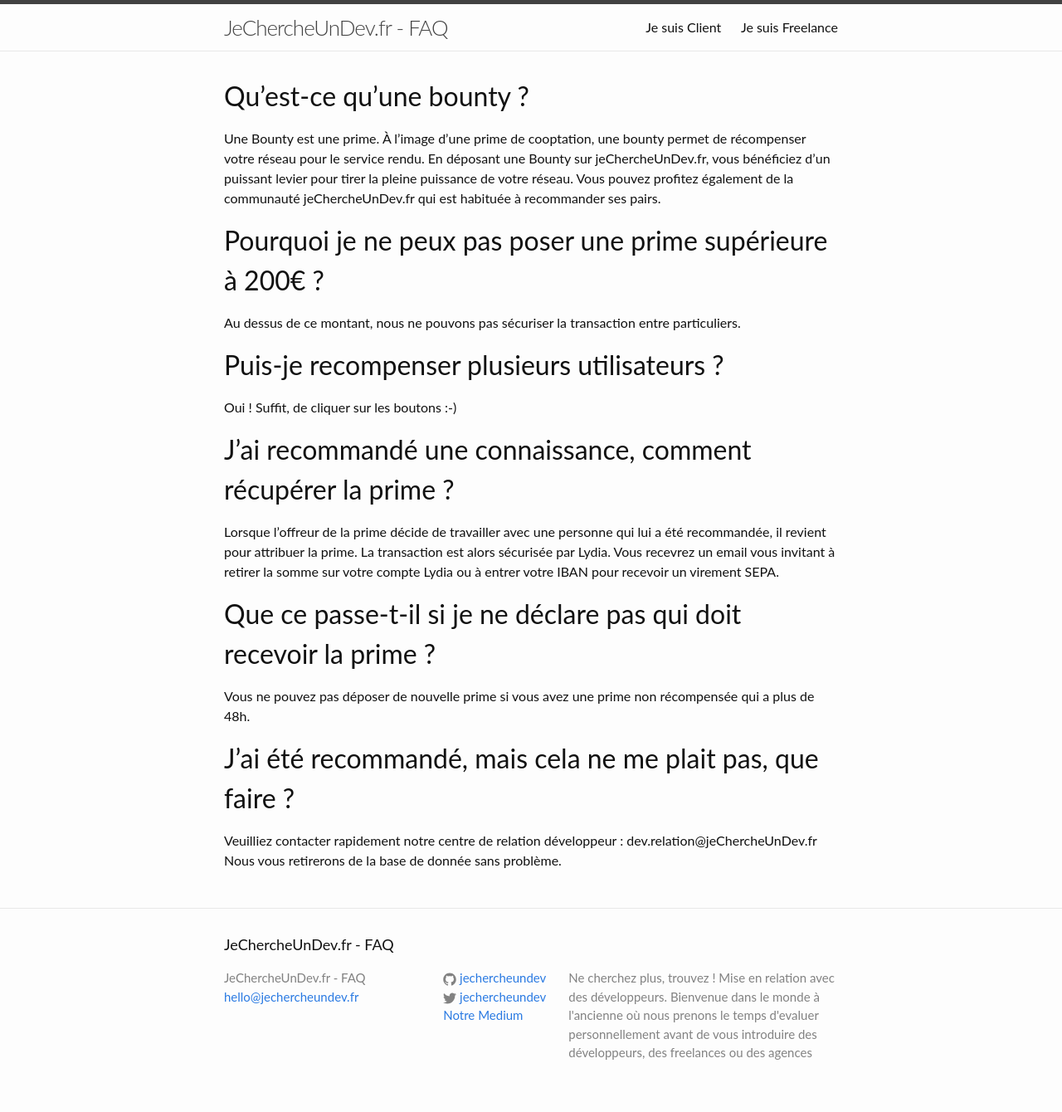
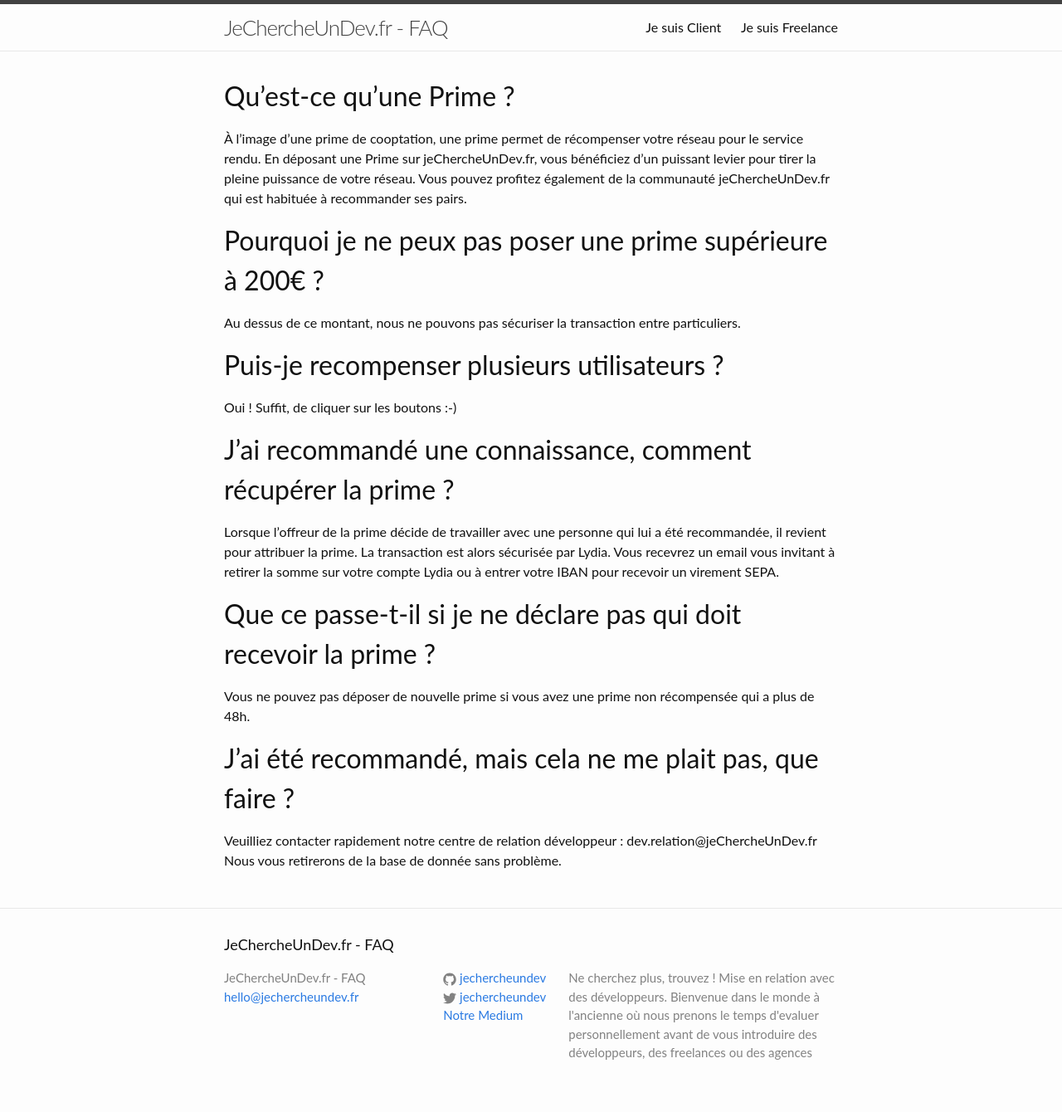
Before and after one commit to jechercheundev/faq, a Jekyll site: the page built from bounties.md, in a window 1280 px wide. Shown: the whole page at 83% size. Built offline with Jekyll 4.4.1, drawn with Linux system fonts in a browser that asks for light colours; a script that is not in the unit is left out.

Commit message:
Enlever le Bounty qui traine là

```diff
--- a/bounties.md
+++ b/bounties.md
@@ -2,10 +2,10 @@
 layout: default
 ---
 
-# Qu'est-ce qu'une bounty ?
+# Qu'est-ce qu'une Prime ?
 
-Une Bounty est une prime. À l'image d'une prime de cooptation, une bounty permet de récompenser votre réseau pour le service rendu.
-En déposant une Bounty sur jeChercheUnDev.fr, vous bénéficiez d'un puissant levier pour tirer la pleine puissance de votre réseau.
+À l'image d'une prime de cooptation, une prime permet de récompenser votre réseau pour le service rendu.
+En déposant une Prime sur jeChercheUnDev.fr, vous bénéficiez d'un puissant levier pour tirer la pleine puissance de votre réseau.
 Vous pouvez profitez également de la communauté jeChercheUnDev.fr qui est habituée à recommander ses pairs.
 
 # Pourquoi je ne peux pas poser une prime supérieure à 200€ ?
```
